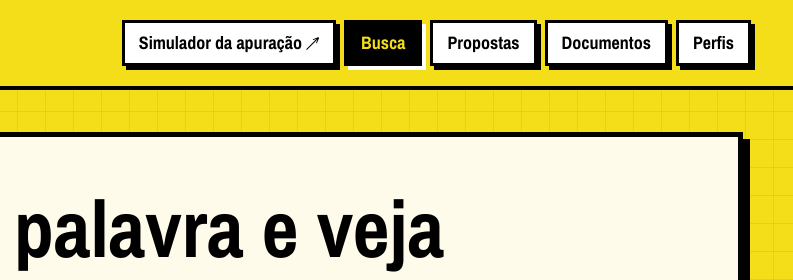
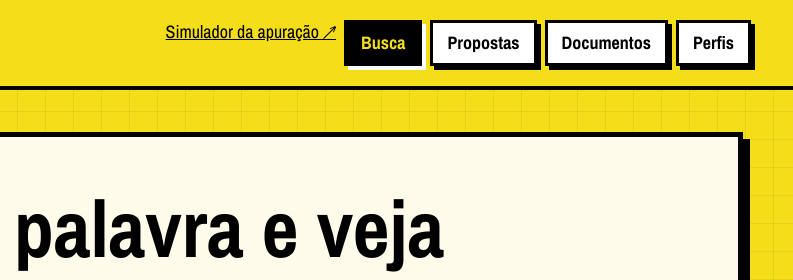
Before and after one commit to uefyerryeni/uefyerryeni.github.io, a plain HTML site: page observatorio/index.html in a window 1280 px wide. Shown: the top 280 px of the page, 487-1280 px from the left. Drawn offline with nearby package versions, Linux system fonts and the light colour scheme.

Commit message:
Evita conflito de navegação com link externo do simulador

```diff
--- a/observatorio/index.html
+++ b/observatorio/index.html
@@ -24,7 +24,7 @@
         </div>
       </div>
       <nav class="main-nav" aria-label="Navegação principal">
-        <a class="nav-button simulator-link" href="https://uefyerryeni.github.io/simulador-reitoria/" target="_blank" rel="noopener noreferrer" aria-label="Abrir Simulador da apuração em outra aba">Simulador da apuração ↗</a>
+        <a class="simulator-link" href="https://uefyerryeni.github.io/simulador-reitoria/" target="_blank" rel="noopener noreferrer" aria-label="Abrir Simulador da apuração em outra aba">Simulador da apuração ↗</a>
         <button class="nav-button is-active" type="button" data-view="busca">Busca</button>
         <button class="nav-button" type="button" data-view="propostas">Propostas</button>
         <button class="nav-button" type="button" data-view="documentos">Documentos</button>
```
